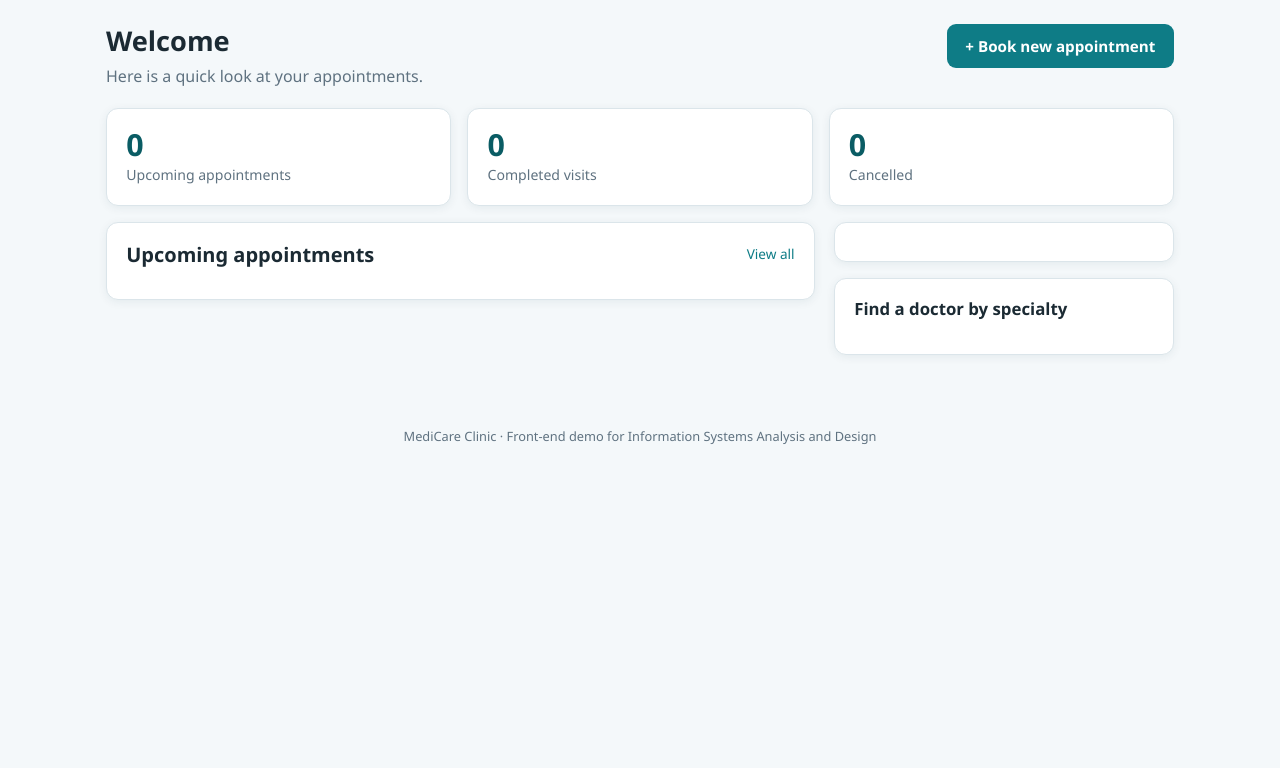
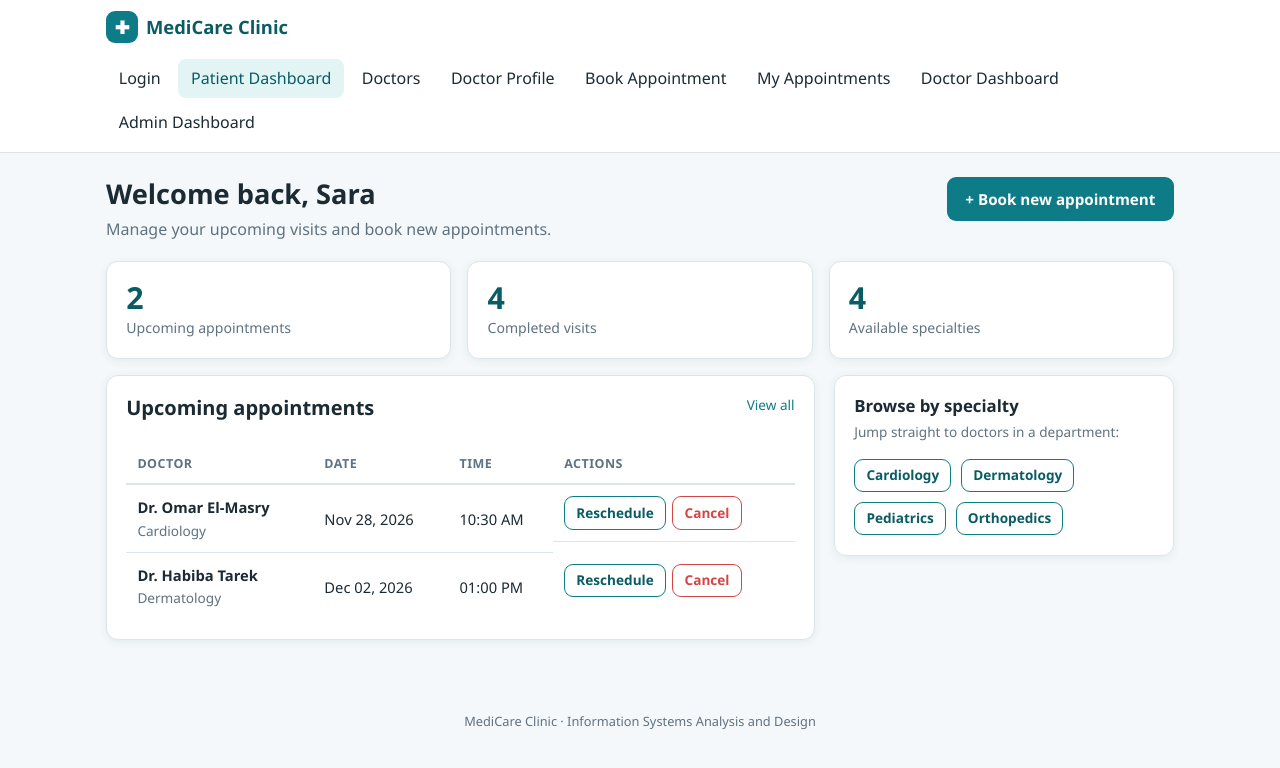
Before and after one commit to rawan-log/Clinic, a plain HTML site: page patient-dashboard.html in a window 1280 px wide. Drawn offline with Linux system fonts and the light colour scheme; files that its build step writes are made by us from their sources.

Commit message:
Refactor patient dashboard HTML structure and content
Updated the patient dashboard layout and content, including navigation and appointment statistics.

```diff
--- a/patient-dashboard.html
+++ b/patient-dashboard.html
@@ -4,92 +4,79 @@
   <meta charset="utf-8">
   <meta name="viewport" content="width=device-width, initial-scale=1">
   <title>Patient Dashboard - MediCare Clinic</title>
-  <link rel="stylesheet" href="css/style.css">
+  <link rel="stylesheet" href="style.css">
 </head>
 <body>
-  <div id="nav"></div>
+  <header class="navbar">
+    <div class="navbar-inner">
+      <a class="brand" href="index.html"><span class="brand-logo">✚</span> MediCare Clinic</a>
+      <nav class="nav-links">
+        <a href="index.html">Login</a>
+        <a href="patient-dashboard.html" class="active">Patient Dashboard</a>
+        <a href="doctors.html">Doctors</a>
+        <a href="doctor-profile.html">Doctor Profile</a>
+        <a href="booking.html">Book Appointment</a>
+        <a href="my-appointments.html">My Appointments</a>
+        <a href="doctor-dashboard.html">Doctor Dashboard</a>
+        <a href="admin-dashboard.html">Admin Dashboard</a>
+      </nav>
+    </div>
+  </header>
   <main class="container">
     <div class="page-head">
       <div>
-        <h1 id="greeting">Welcome</h1>
-        <p>Here is a quick look at your appointments.</p>
+        <h1>Welcome back, Sara</h1>
+        <p class="muted">Manage your upcoming visits and book new appointments.</p>
       </div>
       <a class="btn btn-primary" href="doctors.html">+ Book new appointment</a>
     </div>
 
     <div class="grid grid-3 mb">
-      <div class="card stat"><span class="num" id="statUpcoming">0</span><span class="label">Upcoming appointments</span></div>
-      <div class="card stat"><span class="num" id="statCompleted">0</span><span class="label">Completed visits</span></div>
-      <div class="card stat"><span class="num" id="statCancelled">0</span><span class="label">Cancelled</span></div>
+      <div class="card stat"><span class="num">2</span><span class="label">Upcoming appointments</span></div>
+      <div class="card stat"><span class="num">4</span><span class="label">Completed visits</span></div>
+      <div class="card stat"><span class="num">4</span><span class="label">Available specialties</span></div>
     </div>
 
     <div class="two-col">
       <section class="card">
-        <div class="card-title">
-          <h2>Upcoming appointments</h2>
-          <a href="my-appointments.html" class="small">View all</a>
+        <div class="page-head"><h2>Upcoming appointments</h2><a href="my-appointments.html" class="small">View all</a></div>
+        <div class="table-wrap">
+          <table>
+            <thead><tr><th>Doctor</th><th>Date</th><th>Time</th><th>Actions</th></tr></thead>
+            <tbody>
+              <tr>
+                <td><strong>Dr. Omar El-Masry</strong><br><span class="muted small">Cardiology</span></td>
+                <td>Nov 28, 2026</td><td>10:30 AM</td>
+                <td class="actions">
+                  <a class="btn btn-outline btn-sm" href="booking.html">Reschedule</a>
+                  <a class="btn btn-danger-outline btn-sm" href="my-appointments.html">Cancel</a>
+                </td>
+              </tr>
+              <tr>
+                <td><strong>Dr. Habiba Tarek</strong><br><span class="muted small">Dermatology</span></td>
+                <td>Dec 02, 2026</td><td>01:00 PM</td>
+                <td class="actions">
+                  <a class="btn btn-outline btn-sm" href="booking.html">Reschedule</a>
+                  <a class="btn btn-danger-outline btn-sm" href="my-appointments.html">Cancel</a>
+                </td>
+              </tr>
+            </tbody>
+          </table>
         </div>
-        <div id="upcomingList"></div>
       </section>
 
-      <aside class="grid">
-        <section class="card" id="nextCard"></section>
-        <section class="card">
-          <h3>Find a doctor by specialty</h3>
-          <div class="chips mt" id="specChips"></div>
-        </section>
+      <aside class="card">
+        <h3>Browse by specialty</h3>
+        <p class="muted small">Jump straight to doctors in a department:</p>
+        <div class="row mt">
+          <a class="btn btn-outline btn-sm" href="doctors.html">Cardiology</a>
+          <a class="btn btn-outline btn-sm" href="doctors.html">Dermatology</a>
+          <a class="btn btn-outline btn-sm" href="doctors.html">Pediatrics</a>
+          <a class="btn btn-outline btn-sm" href="doctors.html">Orthopedics</a>
+        </div>
       </aside>
     </div>
   </main>
-  <div class="footer">MediCare Clinic · Front-end demo for Information Systems Analysis and Design</div>
-
-  <script src="js/data.js"></script>
-  <script src="js/app.js"></script>
-  <script>
-    const session = requireRole("patient");
-    if (session) { renderNav("dashboard"); render(); wireCancel(document.getElementById("upcomingList"), render); }
-
-    function render() {
-      const me = getPatient(session.id);
-      document.getElementById("greeting").textContent = "Welcome back, " + me.name.split(" ")[0] + " 👋";
-
-      const mine = DB.appointments.filter(function (a) { return a.patientId === me.id; });
-      const upcoming = mine.filter(function (a) { return statusOf(a) === "Confirmed"; }).sort(byDateTime);
-      document.getElementById("statUpcoming").textContent = upcoming.length;
-      document.getElementById("statCompleted").textContent = mine.filter(function (a) { return statusOf(a) === "Completed"; }).length;
-      document.getElementById("statCancelled").textContent = mine.filter(function (a) { return statusOf(a) === "Cancelled"; }).length;
-
-      // Upcoming list
-      const list = document.getElementById("upcomingList");
-      if (!upcoming.length) {
-        list.innerHTML = '<div class="empty"><span class="big">📅</span>You have no upcoming appointments.<br><a class="btn btn-primary mt" href="doctors.html">Find a doctor</a></div>';
-      } else {
-        list.innerHTML = '<div class="table-wrap"><table><thead><tr><th>Doctor</th><th>Date</th><th>Time</th><th>Actions</th></tr></thead><tbody>' +
-          upcoming.slice(0, 5).map(function (a) {
-            const d = getDoctor(a.doctorId);
-            return "<tr><td><strong>" + esc(d.name) + '</strong><br><span class="muted small">' + esc(d.specialty) + "</span></td>" +
-              "<td>" + fmtDate(a.date) + "</td><td>" + fmtTime(a.time) + '</td><td class="actions">' + apptActionsHTML(a) + "</td></tr>";
-          }).join("") + "</tbody></table></div>";
-      }
-
-      // Next appointment highlight
-      const next = document.getElementById("nextCard");
-      if (upcoming.length) {
-        const a = upcoming[0], d = getDoctor(a.doctorId);
-        next.innerHTML = "<h3>Your next appointment</h3>" +
-          '<div class="row mt">' + avatarHTML(d) + "<div><strong>" + esc(d.name) + '</strong><br><span class="muted small">' + esc(d.specialty) + "</span></div></div>" +
-          '<p class="mt mb"><strong>' + fmtDate(a.date) + "</strong> at <strong>" + fmtTime(a.time) + "</strong>" +
-          (a.reason ? '<br><span class="muted small">Reason: ' + esc(a.reason) + "</span>" : "") + "</p>" +
-          '<a class="btn btn-outline btn-block" href="doctor-profile.html?id=' + d.id + '">View doctor profile</a>';
-      } else {
-        next.innerHTML = '<h3>Your next appointment</h3><p class="muted mt">Nothing scheduled yet.</p>';
-      }
-
-      // Specialty chips
-      document.getElementById("specChips").innerHTML = SPECIALTIES.map(function (s) {
-        return '<a class="chip" href="doctors.html?specialty=' + encodeURIComponent(s.name) + '">' + s.icon + " " + s.name + "</a>";
-      }).join("");
-    }
-  </script>
+  <footer class="footer">MediCare Clinic · Information Systems Analysis and Design</footer>
 </body>
 </html>
```
